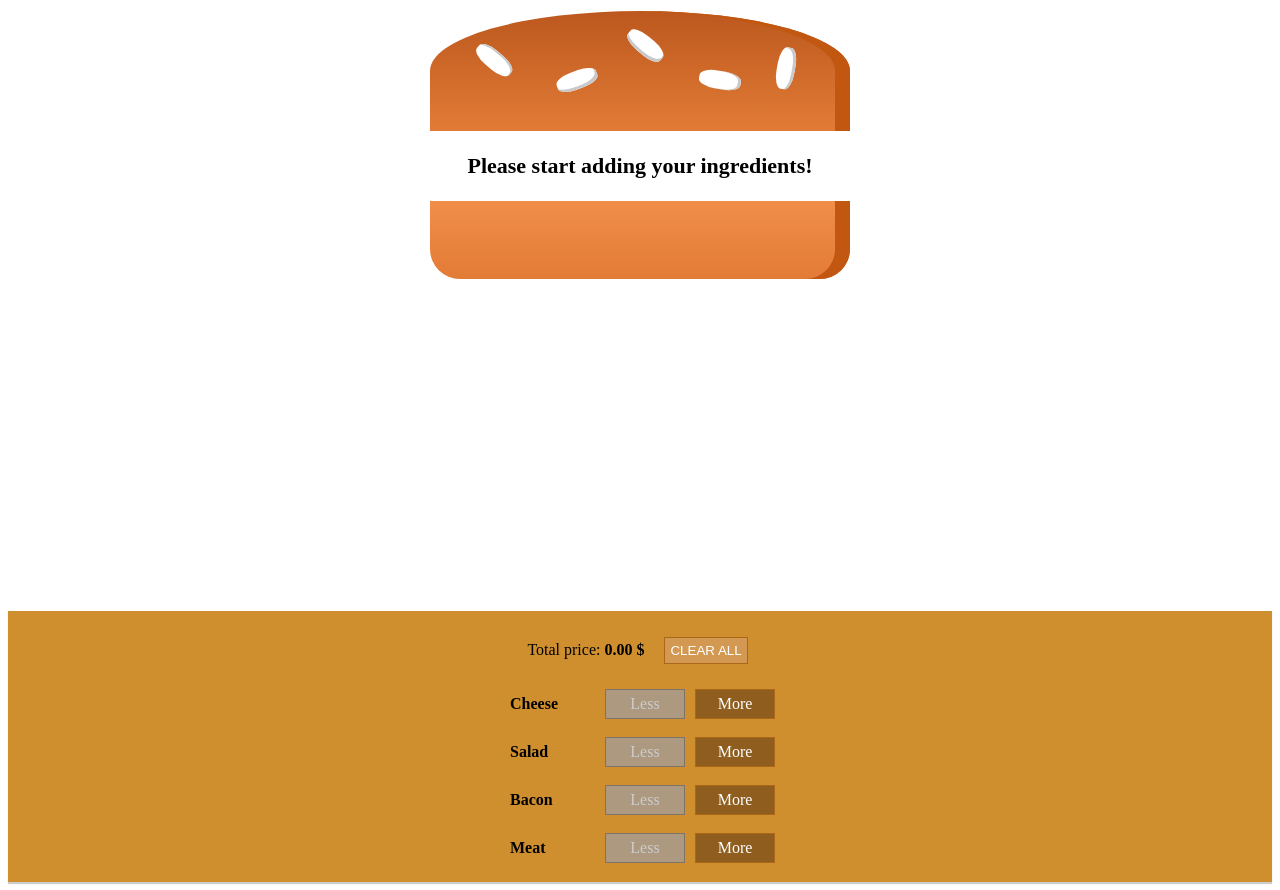
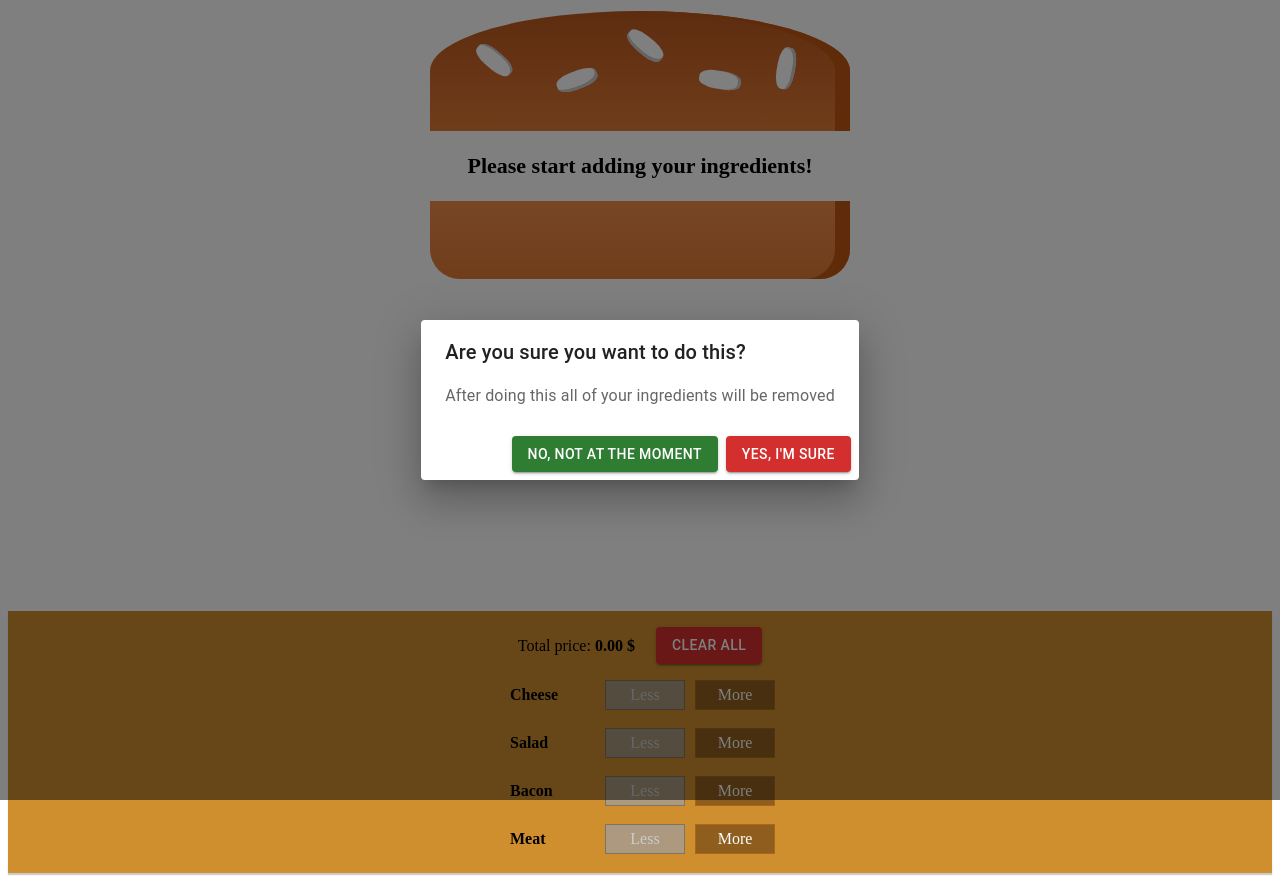
Before and after one commit to rajgohil07/burger_builder, a React (Create React App) app: page / in a window 1280 px wide. Both pictures are taken after a click on the button "CLEAR ALL". Built offline with nearby package versions, Linux system fonts and the light colour scheme; the HTML template or start-up script is replaced by a standard one.

Commit message:
clear all button with dialog box

```diff
--- a/package.json
+++ b/package.json
@@ -4,6 +4,9 @@
   "version": "0.1.0",
   "private": true,
   "dependencies": {
+    "@emotion/react": "^11.9.0",
+    "@emotion/styled": "^11.8.1",
+    "@mui/material": "^5.8.3",
     "@testing-library/jest-dom": "^5.16.4",
     "@testing-library/react": "^13.3.0",
     "@testing-library/user-event": "^13.5.0",
@@ -14,7 +17,6 @@
     "gh-pages": "^4.0.0",
     "prop-types": "^15.8.1",
     "react": "^18.1.0",
-    "react-confirm-alert": "^3.0.2",
     "react-dom": "^18.1.0",
     "react-scripts": "5.0.1",
     "typescript": "^4.7.3",
--- a/src/component/burger_controllers/burger_controllers.css
+++ b/src/component/burger_controllers/burger_controllers.css
@@ -25,3 +25,13 @@
     color: white;
     transition: all 250ms linear;
 }
+
+.merger {
+    display: flex;
+    justify-content: center;
+    align-items: center;
+}
+
+.merger p {
+    margin-right: 21px;
+}
--- a/src/component/burger_controllers/burger_controllers.tsx
+++ b/src/component/burger_controllers/burger_controllers.tsx
@@ -2,22 +2,32 @@ import { BurgerController } from "./burger_controller/burger_controller";
 import { ingredientArray } from "../../constants/constants";
 import { IBurgerIngredientType } from "../../types/burger_ingredient_types";
 import "./burger_controllers.css";
+import { DialogBox } from "../dialog/dialog";
 
 export const BurgerControllers = ({
   buttonClickEvent,
   disabledButtonArrayList,
   price,
+  clearAll,
 }: {
   buttonClickEvent: Function;
   disabledButtonArrayList: IBurgerIngredientType[];
   price: number;
+  clearAll: Function;
 }) => {
   return (
     <div className="BuildControls">
-      <p>
-        Total price: <strong>{`${price.toFixed(2)} $`}</strong>
-        <button className="clearAllButton">CLEAR ALL</button>
-      </p>
+      <div className="merger">
+        <p>
+          Total price: <strong>{`${price.toFixed(2)} $`}</strong>
+        </p>
+        <DialogBox
+          name="CLEAR ALL"
+          successFn={clearAll}
+          title="Are you sure you want to do this?"
+          body="After doing this all of your ingredients will be removed"
+        />
+      </div>
       {ingredientArray.map((singleIngredient) => (
         <BurgerController
           buttonClickEvent={buttonClickEvent}
--- /dev/null
+++ b/src/component/dialog/dialog.tsx
@@ -0,0 +1,59 @@
+import React from "react";
+import Button from "@mui/material/Button";
+import Dialog from "@mui/material/Dialog";
+import DialogActions from "@mui/material/DialogActions";
+import DialogContent from "@mui/material/DialogContent";
+import DialogContentText from "@mui/material/DialogContentText";
+import DialogTitle from "@mui/material/DialogTitle";
+
+export const DialogBox = ({
+  name,
+  successFn: clearAll,
+  title,
+  body,
+}: {
+  name: string;
+  successFn: Function;
+  title: string;
+  body: string;
+}) => {
+  const [open, setOpen] = React.useState(false);
+  const handleClickOpen = () => setOpen(true);
+  const handleClose = () => setOpen(false);
+
+  return (
+    <div>
+      <Button variant="contained" color="error" onClick={handleClickOpen}>
+        {name}
+      </Button>
+      <Dialog
+        open={open}
+        keepMounted
+        onClose={handleClose}
+        aria-describedby="alert-dialog-slide-description"
+      >
+        <DialogTitle>{title}</DialogTitle>
+        <DialogContent>
+          <DialogContentText id="alert-dialog-slide-description">
+            {body}
+          </DialogContentText>
+        </DialogContent>
+        <DialogActions>
+          <Button variant="contained" color="success" onClick={handleClose}>
+            No, not at the moment
+          </Button>
+          <Button
+            variant="contained"
+            color="error"
+            onClick={() => {
+              clearAll();
+              handleClose();
+            }}
+          >
+            Yes, I'm sure
+          </Button>
+        </DialogActions>
+      </Dialog>
+    </div>
+  );
+};
--- a/src/container/burger_builder/burger_builder.tsx
+++ b/src/container/burger_builder/burger_builder.tsx
@@ -5,6 +5,7 @@ import { BurgerControllers } from "../../component/burger_controllers/burger_con
 import { IAddOrRemoveIngredientType } from "../../types/add_or_remove_ingredient_type";
 import { IBurgerOptionType } from "../../types/burger_option_types";
 import { defaultIngredientsPrice } from "../../constants/constants";
+
 import {
   BurgerIngredientTypeEnum,
   IBurgerIngredientType,
@@ -72,6 +73,14 @@ export const BurgerBuilder = () => {
     setDisableIngredientTypes(tempArray);
   };
 
+  // clear all button
+  const clearAllEvent = () => {
+    setCheese(0);
+    setSalad(0);
+    setMeat(0);
+    setBacon(0);
+  };
+
   useEffect(() => {
     burgerOption.cheese = getCheese;
     burgerOption.bacon = getBacon;
@@ -89,6 +98,7 @@ export const BurgerBuilder = () => {
         buttonClickEvent={updateIngredients}
         disabledButtonArrayList={getDisableIngredientTypes}
         price={getPrice}
+        clearAll={clearAllEvent}
       />
     </>
   );
```
Also changed, not shown: 1 other file (tests, documents, lock files or other folders).
